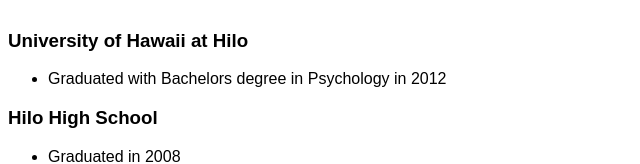
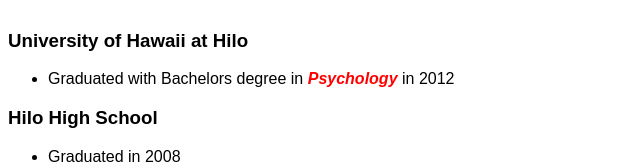
Before and after one commit to julianflood1/resume-webpage, a plain HTML site: page index.html in a window 1280 px wide. Shown: the part 799-963 px from the top of the page, without its empty margins (0-640 px from the left). Drawn offline with Linux system fonts and the light colour scheme.

Commit message:
add span class

```diff
--- a/css/styles.css
+++ b/css/styles.css
@@ -14,3 +14,8 @@
 h1{
   font-size: 55px;
 }
+.psychology{
+  color: red;
+  font-style: italic;
+  font-weight: bold;
+}
--- a/index.html
+++ b/index.html
@@ -31,7 +31,7 @@
     <div class="education">
       <h3>University of Hawaii at Hilo</h3>
       <ul>
-        <li>Graduated with Bachelors degree in Psychology in 2012</li>
+        <li>Graduated with Bachelors degree in <span class="psychology">Psychology</span> in 2012</li>
       </ul>
       <h3>Hilo High School</h3>
       <ul>
```
